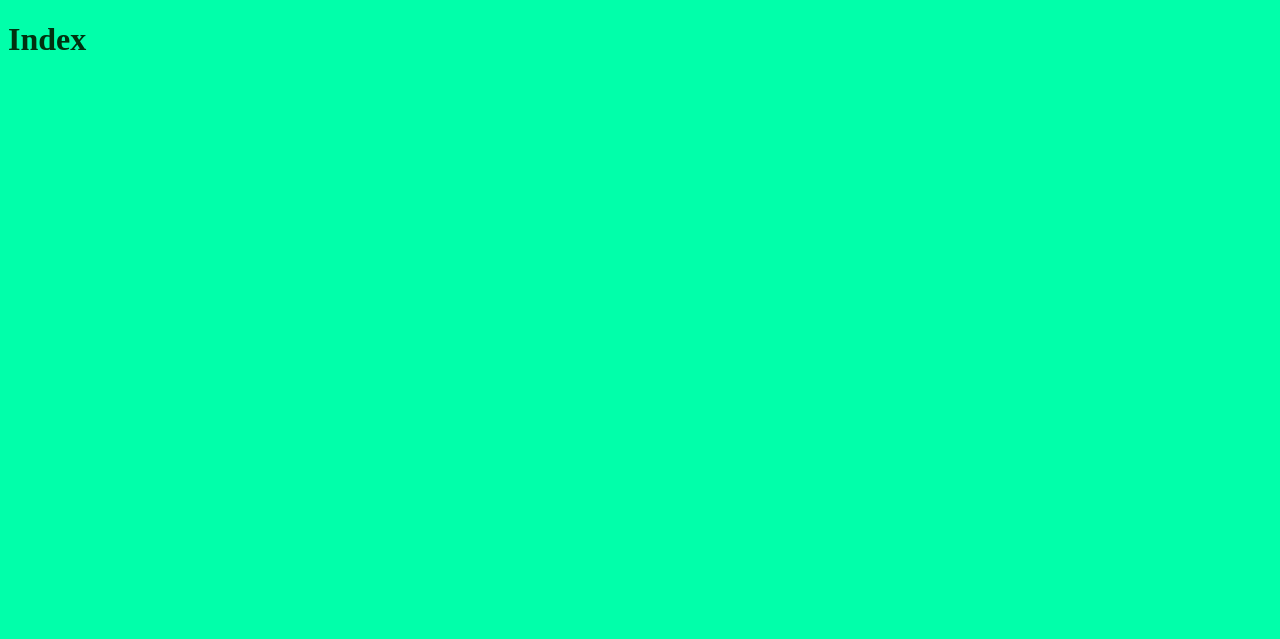
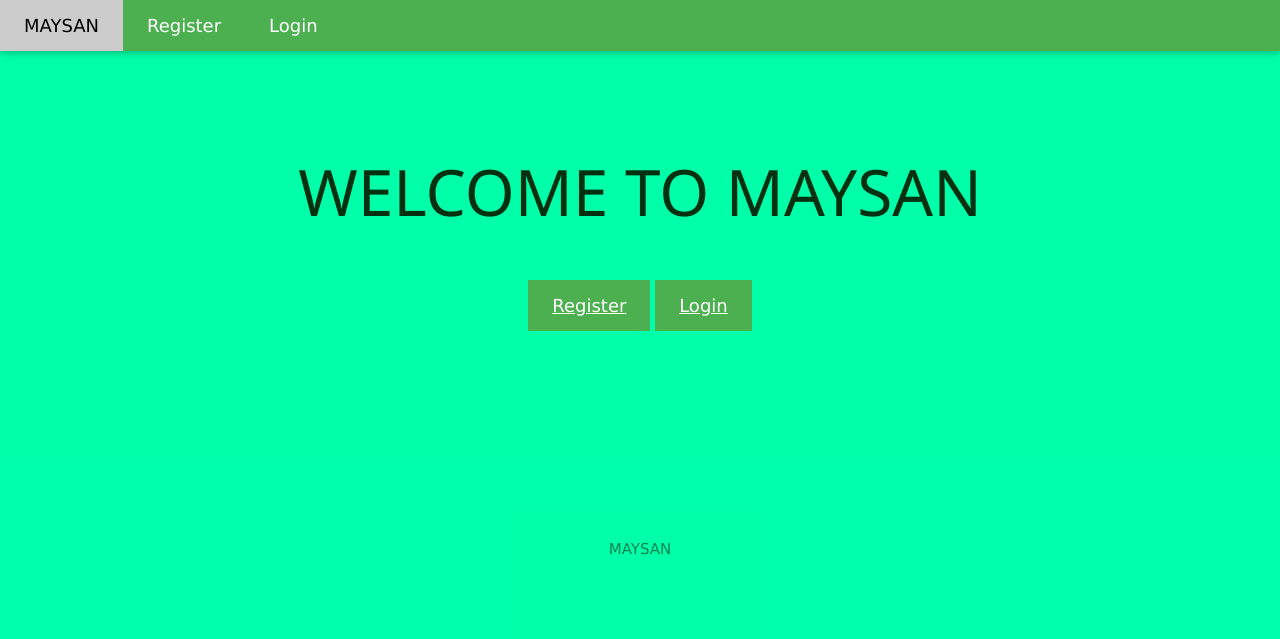
Before and after one commit to sandati/maysan, a Django app: page / in a window 1280 px wide. Before the commit the part shown is almost empty. Shown: the top 639 px of the page. Run offline with Django 4.2, Linux system fonts and the light colour scheme.

Commit message:
index, register, login

```diff
--- a/maysan/static/css/style.css
+++ b/maysan/static/css/style.css
@@ -2,3 +2,12 @@ body {
     background-color: rgb(1, 255, 170);
     color: #013110;
 }
+/* body,h1,h2,h3,h4,h5,h6 {font-family: "Lato", sans-serif} */
+/* .w3-bar,h1,button {font-family: "Montserrat", sans-serif} */
+.fa-anchor,.fa-coffee {font-size:200px}
+.w3-container {
+    background-color: rgb(1, 255, 170);
+}
+.w3-margin {
+    color: #013110;
+}
--- a/maysan/templates/index.html
+++ b/maysan/templates/index.html
@@ -5,8 +5,35 @@
     <meta charset="UTF-8">
     <title>Index</title>
     <link rel="stylesheet" href="{% static 'css/style.css' %}">
+    {% comment %} <meta name="viewport" content="width=device-width, initial-scale=1"> {% endcomment %}
+    <link rel="stylesheet" href="https://www.w3schools.com/w3css/4/w3.css">
+    {% comment %} <link rel="stylesheet" href="https://fonts.googleapis.com/css?family=Lato"> {% endcomment %}
+    {% comment %} <link rel="stylesheet" href="https://fonts.googleapis.com/css?family=Montserrat"> {% endcomment %}
+    {% comment %} <link rel="stylesheet" href="https://cdnjs.cloudflare.com/ajax/libs/font-awesome/4.7.0/css/font-awesome.min.css"> {% endcomment %}
 </head>
 <body>
-    <h1>Index</h1>
+    <!-- Navbar -->
+    <div class="w3-top">
+        <div class="w3-bar w3-green w3-card w3-left-align w3-large">
+            <a class="w3-bar-item w3-button w3-hide-medium w3-hide-large w3-right w3-padding-large w3-hover-white w3-large w3-red" href="javascript:void(0);" onclick="myFunction()" title="Toggle Navigation Menu"><i class="fa fa-bars"></i></a>
+            <a href="/" class="w3-bar-item w3-button w3-padding-large w3-white">MAYSAN</a>
+            <a href="/register" class="w3-bar-item w3-button w3-hide-small w3-padding-large w3-hover-white">Register</a>
+            <a href="/login" class="w3-bar-item w3-button w3-hide-small w3-padding-large w3-hover-white">Login</a>
+        </div>
+    </div>
+
+    <!-- Header -->
+    <header class="w3-container w3-center" style="padding:128px 16px">
+        <h1 class="w3-margin w3-jumbo">WELCOME TO MAYSAN</h1>
+        <p class="w3-xlarge"></p>
+        <button class="w3-button w3-green w3-padding-large w3-large w3-margin-top"><a href="/register">Register</a></button>
+        <button class="w3-button w3-green w3-padding-large w3-large w3-margin-top"><a href="/login">Login</a></button>
+    </header>
+
+    <!-- Footer -->
+    <footer class="w3-container w3-padding-64 w3-center w3-opacity">
+        <p>MAYSAN</p>
+    </footer>
+
 </body>
 </html>
```
Also changed, not shown: maysan/templates/login.html (+10 -0 lines), maysan/templates/register.html (+10 -0 lines).
